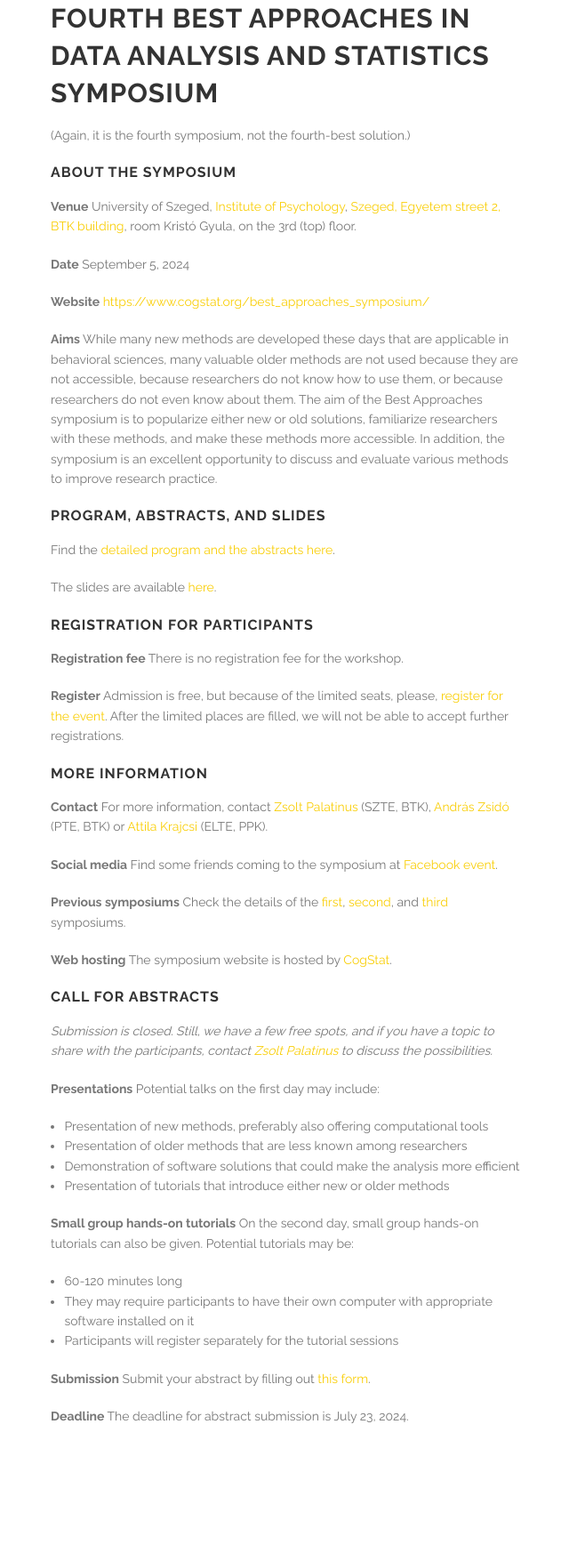
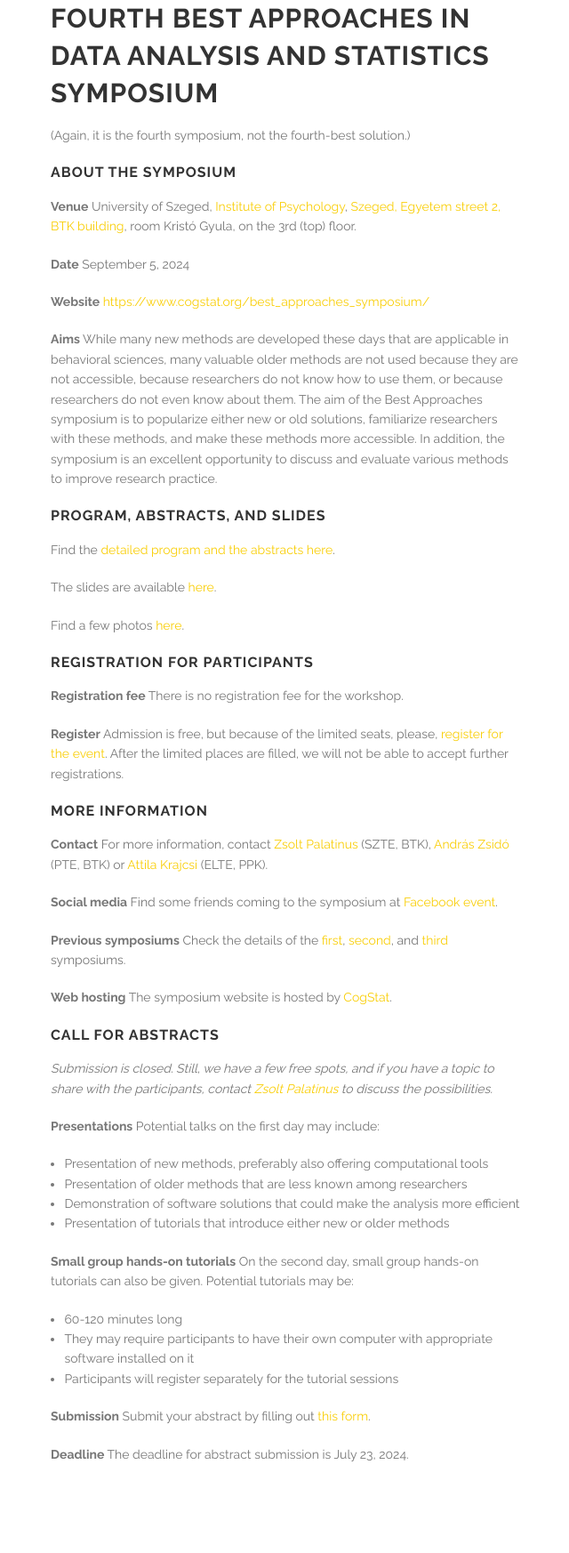
Before and after one commit to cogstat/cogstat_website, a Jekyll site: the page built from best_approaches_symposium/index.md, in a window 1280 px wide. Shown: the whole page at 89% size, without its empty margins (38-678 px from the left). Built offline with Jekyll 4.4.1, drawn with Linux system fonts in a browser that asks for light colours; before the commit the page ends 1704 px from its top, so only the background shows below that.

Commit message:
Update index.md

```diff
--- a/best_approaches_symposium/index.md
+++ b/best_approaches_symposium/index.md
@@ -22,6 +22,8 @@ __Aims__ While many new methods are developed these days that are applicable in
 Find the [detailed program and the abstracts here](https://docs.google.com/document/d/1vFYiH9hUAN36ltklTdAeop32lsGzO5mj/edit?usp=sharing&ouid=100583166572315508937&rtpof=true&sd=true).
 
 The slides are available [here](https://osf.io/meetings/bestapproachessymposium2024).
+
+Find a few photos [here](https://photos.app.goo.gl/LDm24jFyvN1QdyCS9).
 
 ### Registration for participants
 
```
